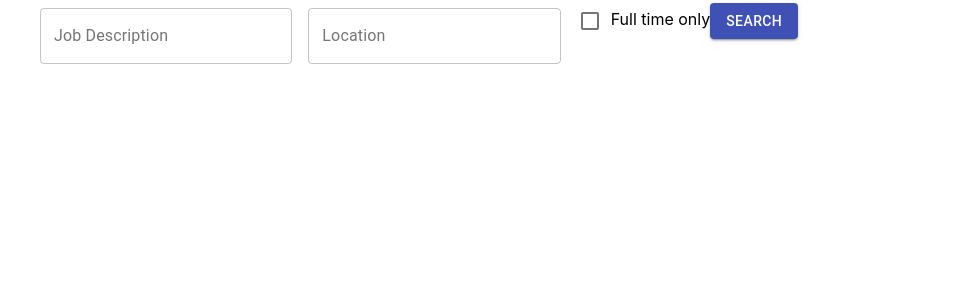
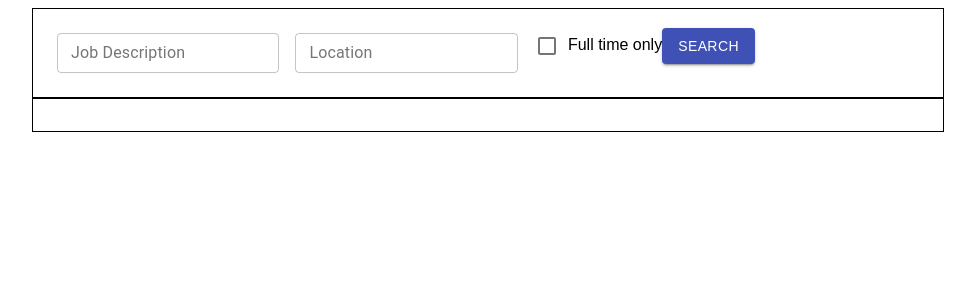
Before and after one commit to bbucsek/GitJobs, a React (Create React App) app: page / in a window 1280 px wide. Shown: the top 300 px of the page, without its empty margins (152-1127 px from the left). Built offline with nearby package versions, Linux system fonts and the light colour scheme.

Commit message:
add some style

```diff
--- a/public/index.html
+++ b/public/index.html
@@ -5,6 +5,7 @@
     <link rel="icon" href="%PUBLIC_URL%/favicon.ico" />
     <meta name="viewport" content="width=device-width, initial-scale=1" />
     <meta name="theme-color" content="#000000" />
+    <link href="https://fonts.googleapis.com/css2?family=Montserrat:wght@200;300;400&display=swap" rel="stylesheet">
     <meta
       name="description"
       content="Web site created using create-react-app"
--- a/src/App.css
+++ b/src/App.css
@@ -1,8 +1,3 @@
 .App {
   text-align: center;
 }
-
-.search-bar__container {
-  display: flex;
-  flex-direction: row;
-}
--- a/src/Components/PositionList.js
+++ b/src/Components/PositionList.js
@@ -6,13 +6,17 @@ const PositionList = () => {
 
     const {searchResults, setSearchResults} = useContext(SearchResultContext);
 
-    if (!searchResults) {return}
+    if (!searchResults) {
+        return
+    }
 
     return (
         <React.Fragment>
-            {searchResults.map(position => {
-                return <PositionListItem key={position.id} position={position} />
-            })}
+            <div className="position_list__container">
+                {searchResults.map(position => {
+                    return <PositionListItem key={position.id} position={position}/>
+                })}
+            </div>
         </React.Fragment>
     );
 };
--- a/src/Components/SearchBar.js
+++ b/src/Components/SearchBar.js
@@ -45,17 +45,17 @@ const SearchBar = () => {
                 <TextField
                     id="outlined-textarea"
                     label="Job Description"
-                    placeholder="Placeholder"
-                    multiline
+                    placeholder="Filter by title, benefits, companies, expertise"
                     variant="outlined"
+                    size="small"
                     onChange={handleDescriptionChange}
                 />
                 <TextField
                     id="outlined-textarea"
                     label="Location"
-                    placeholder="Placeholder"
-                    multiline
+                    placeholder="Filter by city, state, zip code or country"
                     variant="outlined"
+                    size="small"
                     onChange={handleLocationChange}
                 />
                 <Checkbox
--- a/src/Contexts/SearchResultsContext.js
+++ b/src/Contexts/SearchResultsContext.js
@@ -1,5 +1,4 @@
 import React, {useState, createContext} from "react";
-import axios from 'axios';
 import ApiService from "../Services/ApiService";
 
 export const SearchResultContext = createContext();
--- a/src/Pages/SearchPage.js
+++ b/src/Pages/SearchPage.js
@@ -2,9 +2,6 @@ import React, {useState} from 'react';
 import SearchBar from "../Components/SearchBar";
 import PositionList from "../Components/PositionList";
 import Container from '@material-ui/core/Container';
-import Checkbox from '@material-ui/core/Checkbox';
-
-
 
 const SearchPage = () => {
 
--- a/src/index.css
+++ b/src/index.css
@@ -1,13 +1,20 @@
-body {
-  margin: 0;
-  font-family: -apple-system, BlinkMacSystemFont, 'Segoe UI', 'Roboto', 'Oxygen',
-    'Ubuntu', 'Cantarell', 'Fira Sans', 'Droid Sans', 'Helvetica Neue',
-    sans-serif;
-  -webkit-font-smoothing: antialiased;
-  -moz-osx-font-smoothing: grayscale;
+* {
+  font-family: sans-serif;
+  text-decoration: none;
+  box-sizing: border-box;
+  list-style-type: none;
 }
 
-code {
-  font-family: source-code-pro, Menlo, Monaco, Consolas, 'Courier New',
-    monospace;
+.search-bar__container {
+  border: black solid 1px;
+  display: flex;
+  flex-direction: row;
+  justify-content: start;
+  padding: 1rem;
 }
+
+.position_list__container {
+  border: black solid 1px;
+  padding: 1rem;
+  justify-content: center;
+}
```
